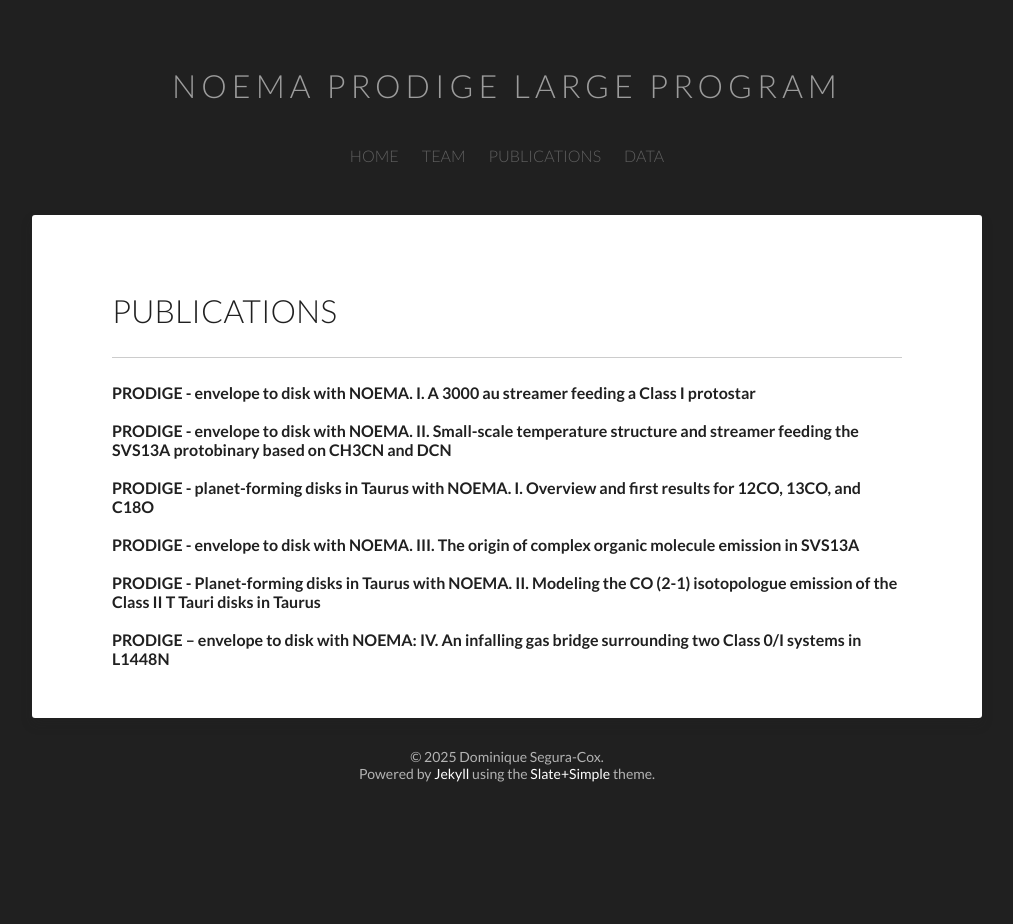
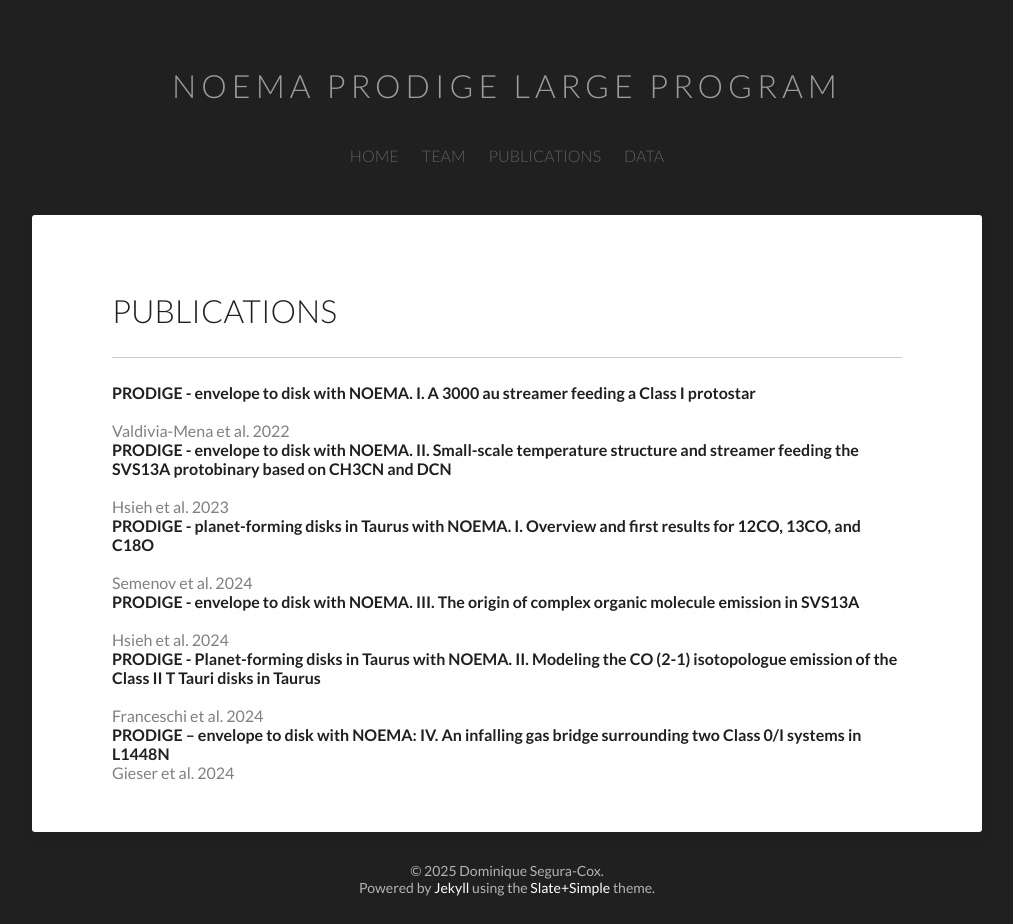
Before and after one commit to NOEMA-PRODIGE/NOEMA-PRODIGE.github.io, a Jekyll site: the page built from tags/index.html, in a window 1280 px wide. Shown: the whole page, without its empty margins (133-1146 px from the left). Built offline with Jekyll 4.4.1, drawn with Linux system fonts in a browser that asks for light colours; before the commit the page ends 900 px from its top, so only the background shows below that.

Commit message:
Update index.html

```diff
--- a/tags/index.html
+++ b/tags/index.html
@@ -9,15 +9,21 @@
     <hr>
 
 <b><a href="https://ui.adsabs.harvard.edu/abs/2022A%26A...667A..12V/abstract">PRODIGE - envelope to disk with NOEMA. I. A 3000 au streamer feeding a Class I protostar</a></b><br><br>
+    Valdivia-Mena et al. 2022 <br>
 
 <b><a href="https://ui.adsabs.harvard.edu/abs/2023A%26A...669A.137H/abstract">PRODIGE - envelope to disk with NOEMA. II. Small-scale temperature structure and streamer feeding the SVS13A protobinary based on CH3CN and DCN</a></b><br><br>
+    Hsieh et al. 2023 <br>
 
 <b><a href="https://ui.adsabs.harvard.edu/abs/2024A%26A...685A.126S/abstract">PRODIGE - planet-forming disks in Taurus with NOEMA. I. Overview and first results for 12CO, 13CO, and C18O</a></b><br><br>
+    Semenov et al. 2024 <br>
 
 <b><a href="https://ui.adsabs.harvard.edu/abs/2024A%26A...686A.289H/abstract">PRODIGE - envelope to disk with NOEMA. III. The origin of complex organic molecule emission in SVS13A </a></b><br><br>
+    Hsieh et al. 2024 <br>
 
 <b><a href="https://ui.adsabs.harvard.edu/abs/2024A%26A...687A.174F/abstract">PRODIGE - Planet-forming disks in Taurus with NOEMA. II. Modeling the CO (2-1) isotopologue emission of the Class II T Tauri disks in Taurus </a></b><br><br>
+    Franceschi et al. 2024 <br>
 
 <b><a href="https://ui.adsabs.harvard.edu/abs/2024A%26A...692A..55G/abstract">PRODIGE – envelope to disk with NOEMA: IV. An infalling gas bridge surrounding two Class 0/I systems in L1448N</a></b><br>
+    Gieser et al. 2024
 
 </article>
```
